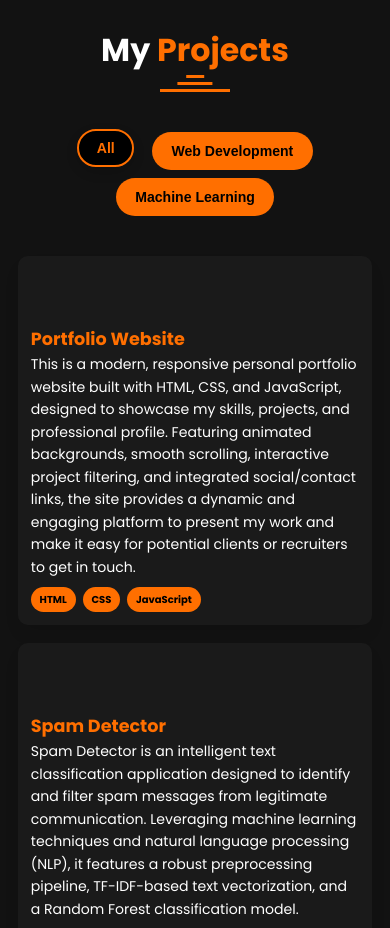
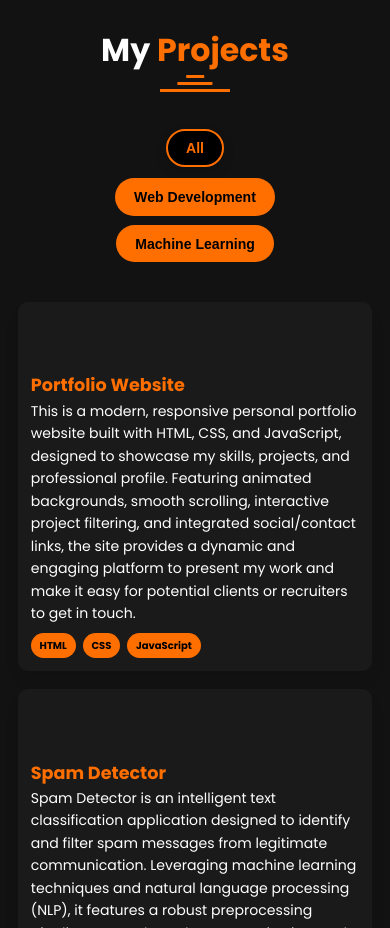
Before and after one commit to 1046prt/prakashraj, a plain HTML site: page index.html in a window 390 px wide. Shown: the part 4340-5268 px from the top of the page. Drawn offline with Linux system fonts and the light colour scheme.

Commit message:
Changes in device mode property of project

```diff
--- a/index.css
+++ b/index.css
@@ -683,6 +683,14 @@ a {
   margin-bottom: 4rem;
 }
 
+/* Mobile view - stacks filters vertically */
+@media (max-width: 768px) {
+  .project-filters {
+    flex-direction: column;
+    align-items: center;
+  }
+}
+
 .filter-btn {
   background: none;
   border: 2px solid transparent;
```
